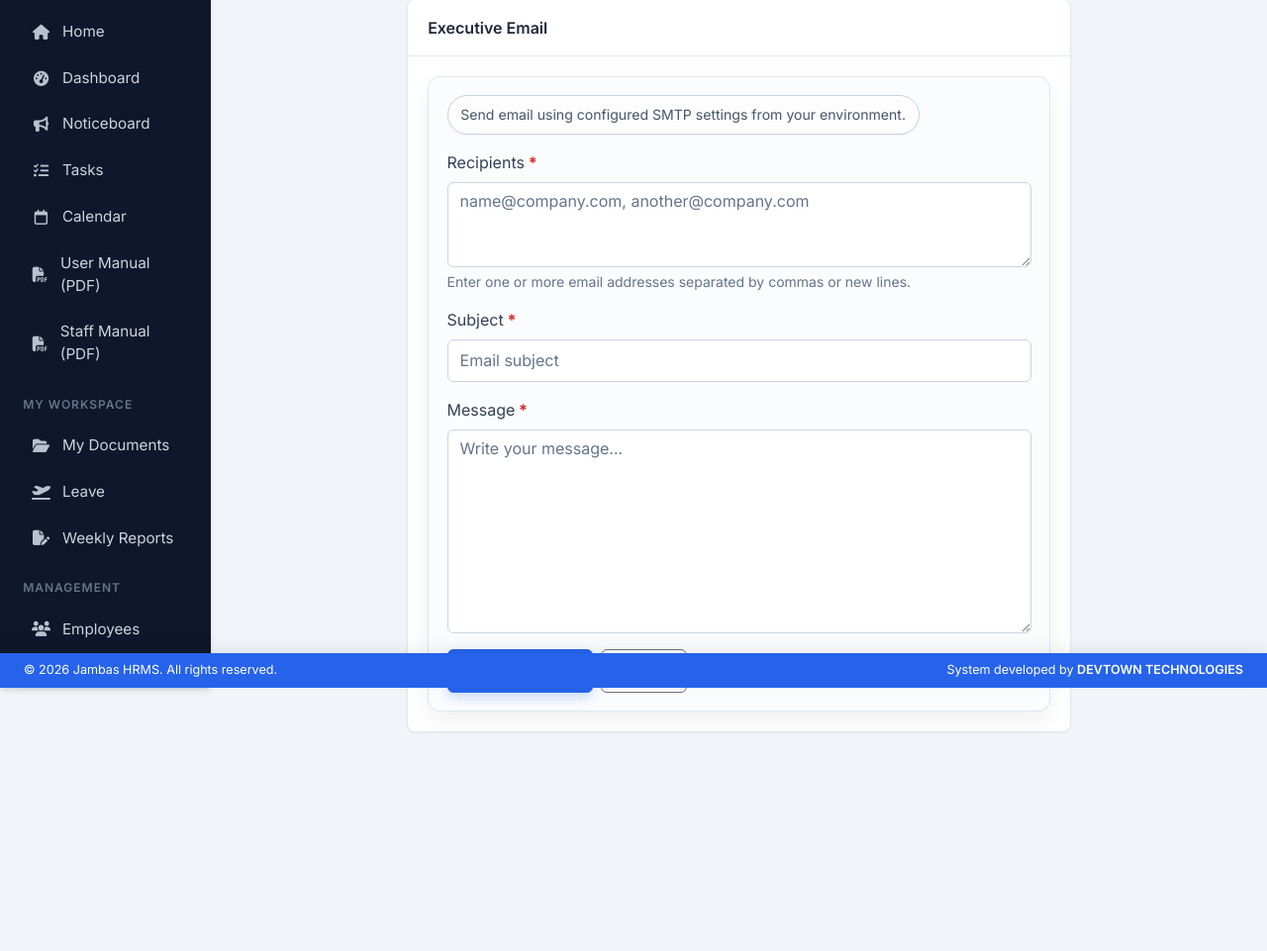
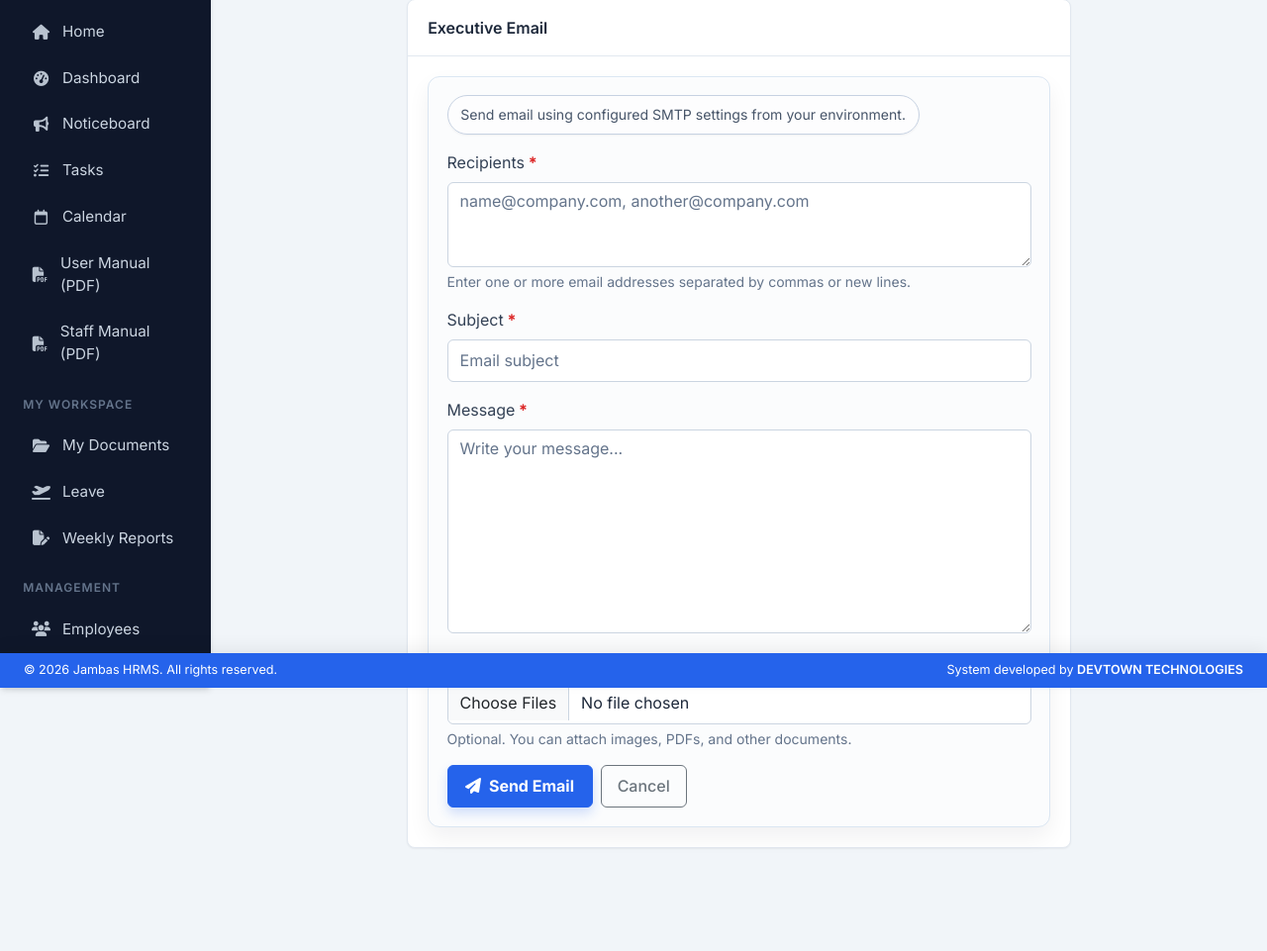
Before and after one commit to nekiwanuka/Jhrm-portal, a Django app: page /tools/send-email/ in a window 1280 px wide. Shown: the part 105-1066 px from the top of the page at 99% size. Before the commit the page ends 845 px from the top, so only its background shows below. Run offline with Django 4.2, Linux system fonts and the light colour scheme; the visitor is signed in with stand-in values (Sample User, id 1); data comes from the database, SQL or seed files in the repository; data that the repository does not hold is empty.

Commit message:
Allow email attachments in Executive Email tool

```diff
--- a/core/forms.py
+++ b/core/forms.py
@@ -4,6 +4,19 @@ from django.core.validators import validate_email
 from django.core.exceptions import ValidationError
 
 from .models import BrandingSettings
+
+
+class MultipleFileInput(forms.ClearableFileInput):
+    allow_multiple_selected = True
+
+
+class MultipleFileField(forms.FileField):
+    def clean(self, data, initial=None):
+        if not data:
+            return []
+        if isinstance(data, (list, tuple)):
+            return [super().clean(d, initial) for d in data]
+        return [super().clean(data, initial)]
 
 
 class BrandingSettingsForm(forms.ModelForm):
@@ -115,6 +128,13 @@ class ExecutiveEmailForm(forms.Form):
         widget=forms.Textarea(attrs={'class': 'form-control', 'rows': 8, 'placeholder': 'Write your message...'}),
     )
 
+    attachments = MultipleFileField(
+        label='Attachments',
+        required=False,
+        widget=MultipleFileInput(attrs={'class': 'form-control', 'multiple': True}),
+        help_text='Optional. You can attach images, PDFs, and other documents.',
+    )
+
     def clean_to(self):
         raw = (self.cleaned_data.get('to') or '').replace('\n', ',')
         recipients = [email.strip() for email in raw.split(',') if email.strip()]
@@ -132,3 +152,22 @@ class ExecutiveEmailForm(forms.Form):
             raise forms.ValidationError(f"Invalid email(s): {', '.join(invalid)}")
 
         return recipients
+
+    def clean_attachments(self):
+        files = self.cleaned_data.get('attachments') or []
+        if not files:
+            return []
+
+        max_files = 10
+        max_file_size_bytes = 10 * 1024 * 1024  # 10MB per file
+
+        if len(files) > max_files:
+            raise forms.ValidationError(f'Maximum {max_files} attachments allowed.')
+
+        oversized = [f.name for f in files if getattr(f, 'size', 0) > max_file_size_bytes]
+        if oversized:
+            raise forms.ValidationError(
+                'These files are too large (max 10MB each): ' + ', '.join(oversized)
+            )
+
+        return files
--- a/core/views.py
+++ b/core/views.py
@@ -1,7 +1,7 @@
 from django.contrib.auth.hashers import check_password
 from django.contrib import messages
 from django.contrib.auth.mixins import LoginRequiredMixin
-from django.core.mail import send_mail
+from django.core.mail import EmailMessage
 from django.shortcuts import redirect
 from django.urls import reverse_lazy
 from django.utils import timezone
@@ -188,21 +188,31 @@ class ExecutiveEmailView(LoginRequiredMixin, SupervisorPlusRequiredMixin, FormVi
 		recipients = form.cleaned_data['to']
 		subject = form.cleaned_data['subject']
 		message = form.cleaned_data['message']
+		attachments = form.cleaned_data.get('attachments') or []
 
 		try:
-			send_mail(
+			email = EmailMessage(
 				subject=subject,
-				message=message,
+				body=message,
 				from_email=None,
-				recipient_list=recipients,
-				fail_silently=False,
+				to=recipients,
 			)
+			for f in attachments:
+				content_type = getattr(f, 'content_type', None) or 'application/octet-stream'
+				email.attach(f.name, f.read(), content_type)
+			email.send(fail_silently=False)
 		except Exception:
 			logger.exception('SMTP send failed in ExecutiveEmailView')
 			form.add_error(None, 'Email could not be sent. Please confirm SMTP settings and try again.')
 			return self.form_invalid(form)
 
-		messages.success(self.request, f'Email sent to {len(recipients)} recipient(s).')
+		if attachments:
+			messages.success(
+				self.request,
+				f'Email sent to {len(recipients)} recipient(s) with {len(attachments)} attachment(s).',
+			)
+		else:
+			messages.success(self.request, f'Email sent to {len(recipients)} recipient(s).')
 		return super().form_valid(form)
 
 
--- a/templates/core/send_email.html
+++ b/templates/core/send_email.html
@@ -7,7 +7,7 @@
     <div class="card">
       <div class="card-header">Executive Email</div>
       <div class="card-body">
-        <form method="post" class="purpose-form-shell">
+        <form method="post" enctype="multipart/form-data" class="purpose-form-shell">
           {% csrf_token %}
           <p class="purpose-form-subtitle mb-3">Send email using configured SMTP settings from your environment.</p>
 
@@ -36,6 +36,13 @@
             {% for error in form.message.errors %}<div class="text-danger small mt-1">{{ error }}</div>{% endfor %}
           </div>
 
+          <div class="mb-3">
+            <label class="form-label" for="{{ form.attachments.id_for_label }}">{{ form.attachments.label }}</label>
+            {{ form.attachments }}
+            <div class="form-text">{{ form.attachments.help_text }}</div>
+            {% for error in form.attachments.errors %}<div class="text-danger small mt-1">{{ error }}</div>{% endfor %}
+          </div>
+
           <div class="d-flex gap-2">
             <button class="btn btn-primary" type="submit">
               <i class="fa-solid fa-paper-plane me-1"></i> Send Email
```
